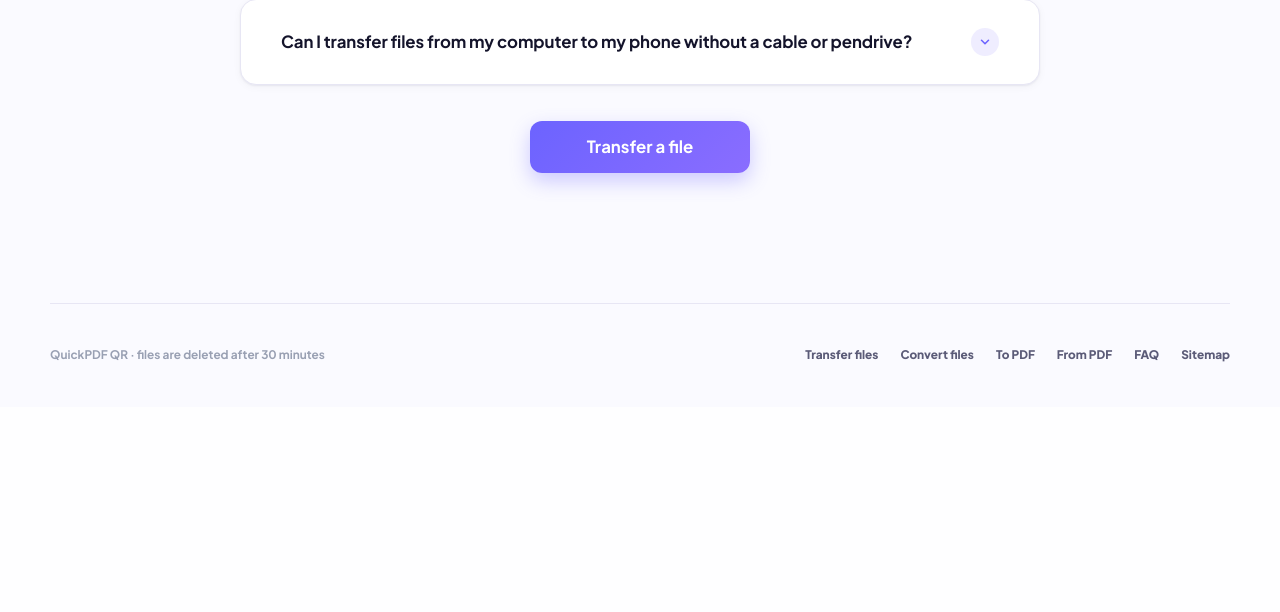
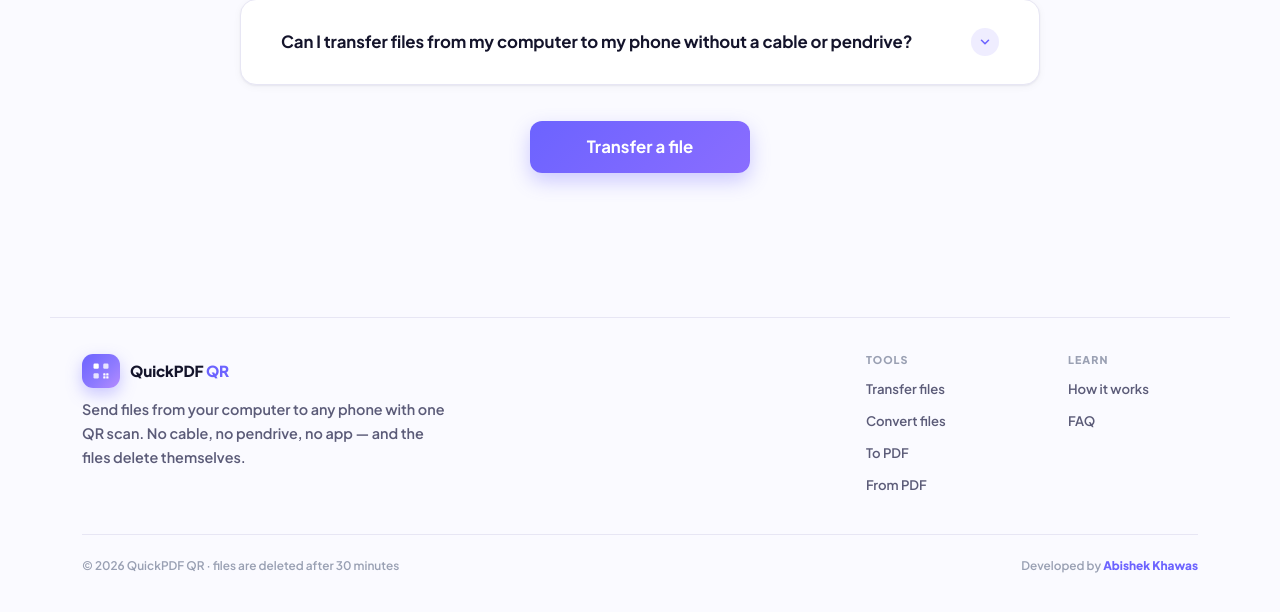
Before and after one commit to AbishekKws/QuickPDF_QR, a Flask app: page /faq in a window 1280 px wide. Shown: the part 1434-2046 px from the top of the page. Before the commit the page ends 1796 px from the top, so only its background shows below. Run offline with Flask 3, Linux system fonts and the light colour scheme; some libraries are stand-ins or nearby versions.

Commit message:
Rework the footer into a proper site footer
The old one-line footer looked cramped, so it now carries the brand, a short
tagline, grouped tool and help links, and a developer credit linking to
abishekkhawas.com.np. The Sitemap link is gone; the XML sitemap still exists for
search engines.

```diff
--- a/static/app.css
+++ b/static/app.css
@@ -399,18 +399,6 @@ details p { margin: 10px 0 2px; font-size: .82rem; font-weight: 600; color: var(
 .backlink:hover { color: var(--ink); }
 .center-cta { margin: 22px 0 0; text-align: center; }
 
-/* ---------- footer ---------- */
-footer.site {
-    margin-top: clamp(38px, 5vw, 58px);
-    padding: 20px 0 clamp(24px, 4vw, 34px);
-    border-top: 1px solid var(--line);
-    display: flex; flex-wrap: wrap; align-items: center; justify-content: space-between; gap: 12px;
-}
-footer.site p { margin: 0; font-size: .74rem; font-weight: 700; color: #99a0b3; }
-.foot-links { display: flex; flex-wrap: wrap; gap: 14px; }
-.foot-links a { font-size: .74rem; font-weight: 800; color: var(--ink-soft); text-decoration: none; }
-.foot-links a:hover { color: var(--brand); }
-
 @media (prefers-reduced-motion: reduce) {
     *, *::before, *::after { animation-duration: .001ms !important; transition-duration: .001ms !important; }
 }
--- a/templates/base.html
+++ b/templates/base.html
@@ -258,17 +258,47 @@
 
     /* ---------- Footer ---------- */
     footer.site {
-        display: flex; flex-wrap: wrap; align-items: center; justify-content: space-between;
-        gap: var(--space-2) var(--space-4);
-        padding-block: var(--space-4);
-        padding-bottom: max(var(--space-4), env(safe-area-inset-bottom));
+        display: block;
+        margin-top: var(--space-5);
+        padding-block: var(--space-4) max(var(--space-4), env(safe-area-inset-bottom));
         border-top: 1px solid var(--line);
         color: var(--ink-soft); font-size: var(--fs-sm);
     }
-    footer.site p { margin: 0; }
-    .foot-links { display: flex; flex-wrap: wrap; gap: 6px var(--space-3); }
-    .foot-links a { color: var(--ink-soft); text-decoration: none; padding: 6px 0; }
-    .foot-links a:hover { color: var(--brand); }
+    .foot-top {
+        display: grid; gap: var(--space-4); align-items: start;
+        grid-template-columns: minmax(0, 1.15fr) minmax(0, 1fr);
+    }
+    .foot-brand .brand { margin-bottom: 10px; }
+    .foot-tag {
+        margin: 0; max-width: 36ch;
+        color: var(--ink-soft); font-size: var(--fs-sm); font-weight: 600; line-height: 1.65;
+    }
+    .foot-cols { display: flex; flex-wrap: wrap; gap: var(--space-3) var(--space-5); justify-content: flex-end; }
+    .foot-col { display: grid; gap: 5px; min-width: 130px; align-content: start; }
+    .foot-col h2 {
+        margin: 0 0 3px; font-size: .67rem; font-weight: 800;
+        letter-spacing: .1em; text-transform: uppercase; color: #9aa0b3;
+    }
+    .foot-col a {
+        color: var(--ink-soft); text-decoration: none;
+        font-size: .82rem; font-weight: 600; padding: 3px 0; width: fit-content;
+    }
+    .foot-col a:hover { color: var(--brand); }
+    .foot-bottom {
+        margin-top: var(--space-4); padding-top: var(--space-3);
+        border-top: 1px solid var(--line);
+        display: flex; flex-wrap: wrap; align-items: center; justify-content: space-between;
+        gap: 8px var(--space-4);
+    }
+    .foot-bottom p { margin: 0; font-size: .74rem; font-weight: 600; color: #99a0b3; }
+    .credit a { color: var(--brand); font-weight: 800; text-decoration: none; }
+    .credit a:hover { text-decoration: underline; }
+
+    @media (max-width: 760px) {
+        .foot-top { grid-template-columns: 1fr; gap: var(--space-3); }
+        .foot-cols { justify-content: flex-start; gap: var(--space-3) var(--space-5); }
+        .foot-bottom { flex-direction: column; align-items: flex-start; }
+    }
 
     /* ==========================================================
        Reusable building blocks for ALL pages
@@ -363,7 +393,6 @@
         .card { padding: var(--space-3); }
         .btn { width: 100%; }
         .row .btn { width: auto; flex: 1 1 auto; }
-        footer.site { flex-direction: column; align-items: flex-start; }
         .pill-text { display: none; }
         .pill::after { content: "Free"; }
         .pill { padding: 7px 12px; }
@@ -432,14 +461,44 @@
     </main>
 
     <footer class="shell site">
-        <p>QuickPDF QR · files are deleted after {{ config.get('FILE_TTL_MINUTES', 30) }} minutes</p>
-        <div class="foot-links">
-            <a href="{{ url_for('transfer') }}">Transfer files</a>
-            <a href="{{ url_for('convert') }}">Convert files</a>
-            <a href="{{ url_for('convert_to_pdf') }}">To PDF</a>
-            <a href="{{ url_for('convert_from_pdf') }}">From PDF</a>
-            <a href="{{ url_for('faq') }}">FAQ</a>
-            <a href="{{ url_for('sitemap') }}">Sitemap</a>
+        <div class="foot-top">
+            <div class="foot-brand">
+                <a class="brand" href="{{ url_for('index') }}">
+                    <span class="mark">
+                        <svg width="18" height="18" viewBox="0 0 24 24" fill="currentColor" aria-hidden="true">
+                            <rect x="2" y="2" width="7" height="7" rx="1.6"/>
+                            <rect x="15" y="2" width="7" height="7" rx="1.6" opacity=".8"/>
+                            <rect x="2" y="15" width="7" height="7" rx="1.6" opacity=".8"/>
+                            <rect x="15" y="15" width="3" height="3" rx=".8"/>
+                            <rect x="19" y="15" width="3" height="3" rx=".8"/>
+                            <rect x="15" y="19" width="3" height="3" rx=".8"/>
+                            <rect x="19" y="19" width="3" height="3" rx=".8"/>
+                        </svg>
+                    </span>
+                    <span class="brand-name">QuickPDF <em>QR</em></span>
+                </a>
+                <p class="foot-tag">Send files from your computer to any phone with one QR scan. No cable, no pendrive, no app — and the files delete themselves.</p>
+            </div>
+
+            <nav class="foot-cols" aria-label="Footer">
+                <div class="foot-col">
+                    <h2>Tools</h2>
+                    <a href="{{ url_for('transfer') }}">Transfer files</a>
+                    <a href="{{ url_for('convert') }}">Convert files</a>
+                    <a href="{{ url_for('convert_to_pdf') }}">To PDF</a>
+                    <a href="{{ url_for('convert_from_pdf') }}">From PDF</a>
+                </div>
+                <div class="foot-col">
+                    <h2>Learn</h2>
+                    <a href="{{ url_for('how_it_works') }}">How it works</a>
+                    <a href="{{ url_for('faq') }}">FAQ</a>
+                </div>
+            </nav>
+        </div>
+
+        <div class="foot-bottom">
+            <p>© 2026 QuickPDF QR · files are deleted after {{ config.FILE_TTL_MINUTES }} minutes</p>
+            <p class="credit">Developed by <a href="https://abishekkhawas.com.np" target="_blank" rel="noopener">Abishek Khawas</a></p>
         </div>
     </footer>
 
```
